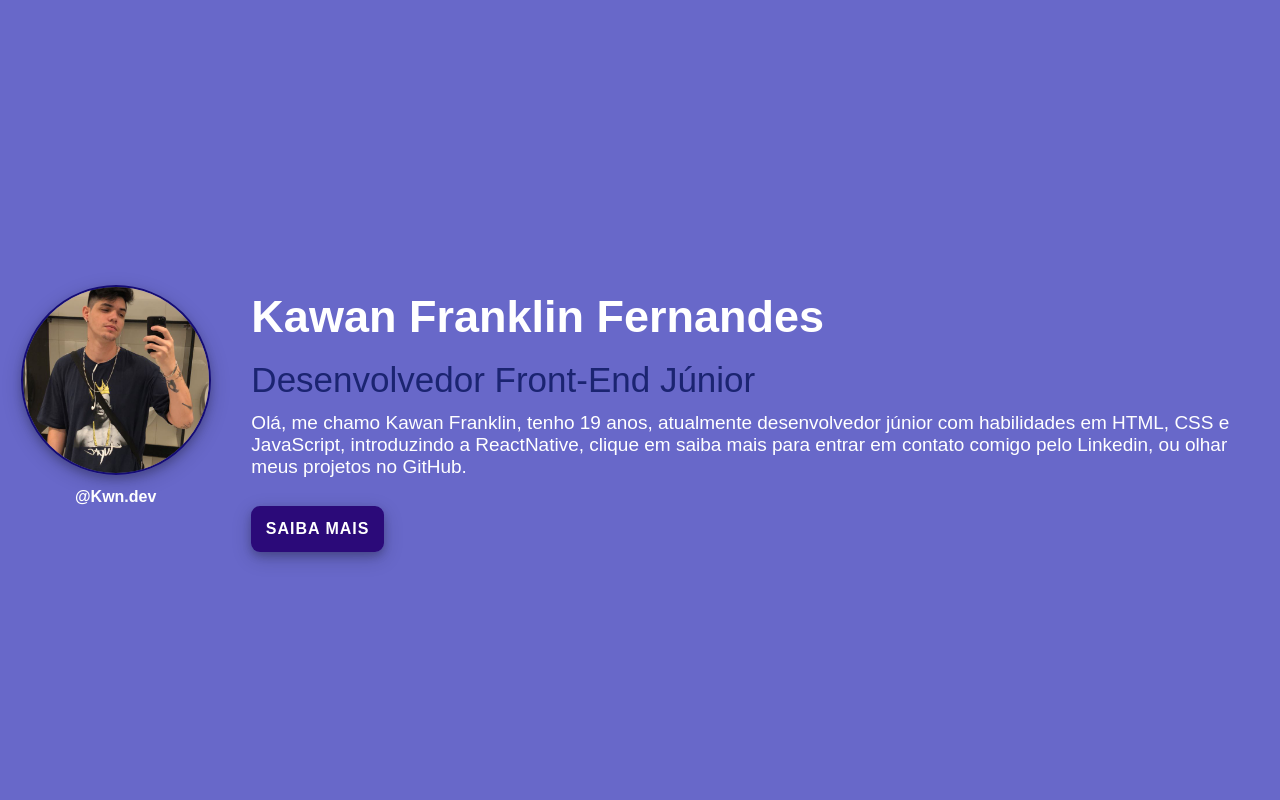
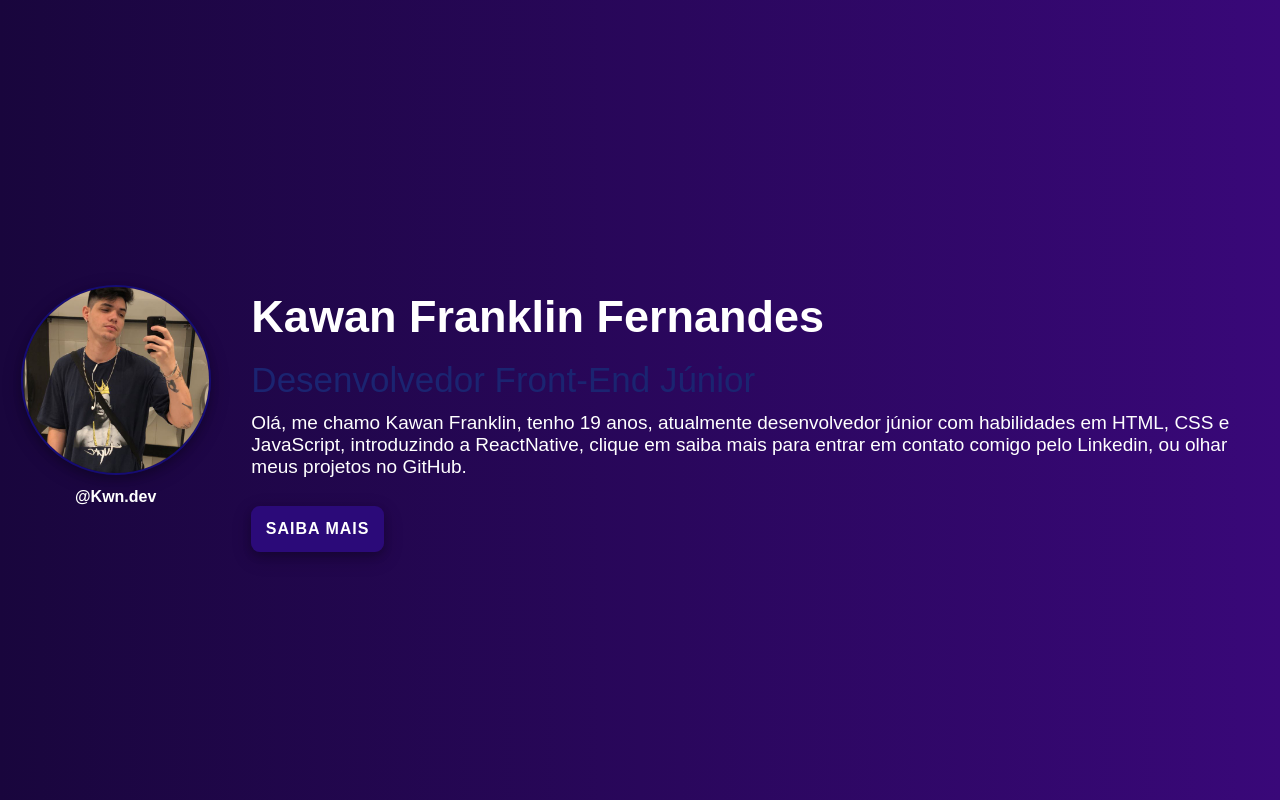
Before and after one commit to DevKawan/pagina-de-apresentacao, a plain HTML site: page index.html in a window 1280 px wide. Drawn offline with nearby package versions, Linux system fonts and the light colour scheme.

Commit message:
Update global.css

```diff
--- a/assets/css/global.css
+++ b/assets/css/global.css
@@ -10,7 +10,7 @@ body {
     height: 100vh;
     display: flex;
     align-items: center;
-    background-color: rgb(104, 104, 201);
+    background-image: linear-gradient(to right, rgb(25, 6, 61), rgb(57, 8, 121));
     justify-content: center;
 }
 
```
